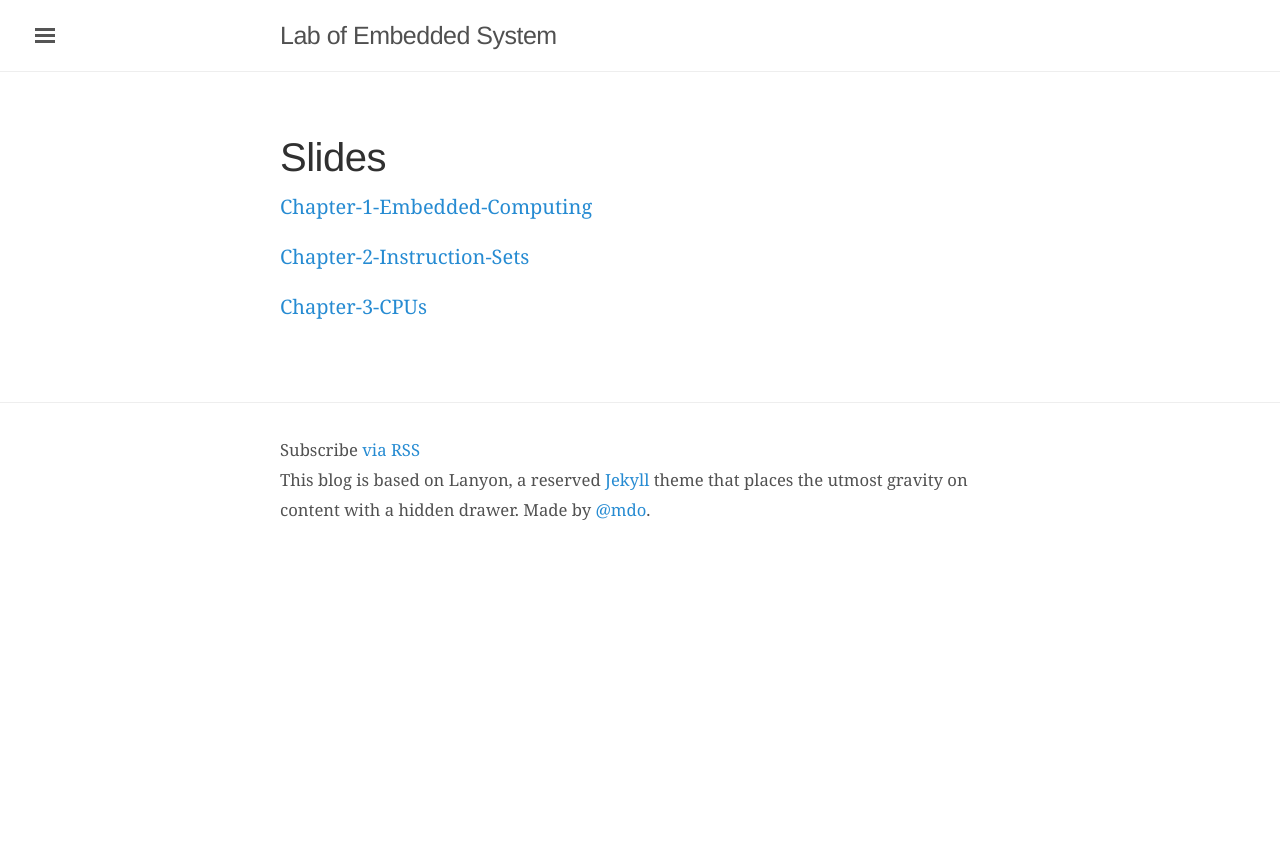
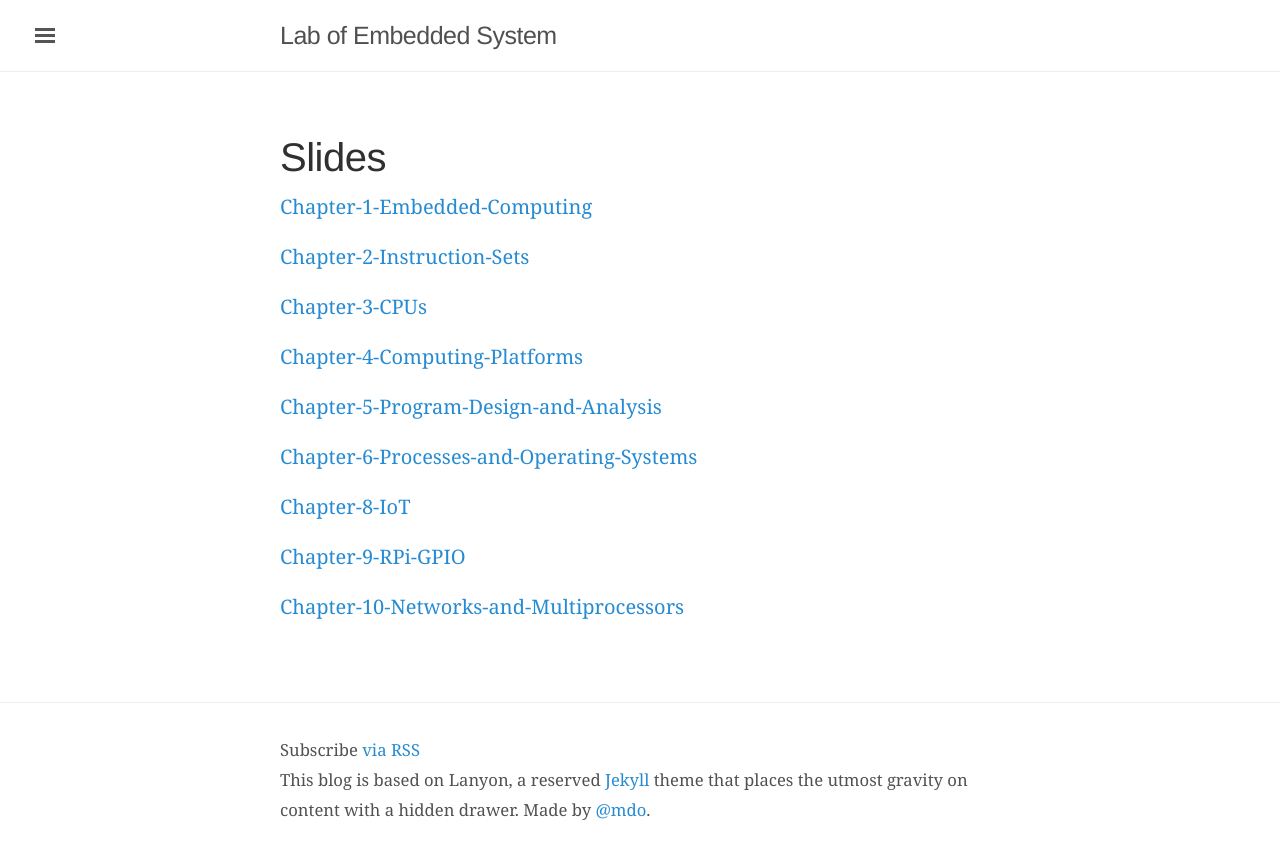
Before and after one commit to wittyfilter/embedded_system, a Jekyll site: the page built from slides.md, in a window 1280 px wide. Shown: the top 859 px of the page. Built offline with Jekyll 4.4.1, drawn with Linux system fonts in a browser that asks for light colours; some web fonts are replaced.

Commit message:
Update Content

```diff
--- a/slides.md
+++ b/slides.md
@@ -8,3 +8,15 @@ title: Slides
 [Chapter-2-Instruction-Sets]({{ site.baseurl }}/public/slides/ch2.pdf)
 
 [Chapter-3-CPUs]({{ site.baseurl }}/public/slides/ch3.pdf)
+
+[Chapter-4-Computing-Platforms]({{ site.baseurl }}/public/slides/ch4.pdf)
+
+[Chapter-5-Program-Design-and-Analysis]({{ site.baseurl }}/public/slides/ch5.pdf)
+
+[Chapter-6-Processes-and-Operating-Systems]({{ site.baseurl }}/public/slides/ch6.pdf)
+
+[Chapter-8-IoT]({{ site.baseurl }}/public/slides/ch8.pdf)
+
+[Chapter-9-RPi-GPIO]({{ site.baseurl }}/public/slides/ch9.pdf)
+
+[Chapter-10-Networks-and-Multiprocessors]({{ site.baseurl }}/public/slides/ch10.pdf)
```
Also changed, not shown: textbook.md (+0 -4 lines).
